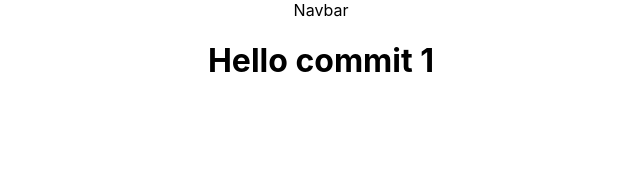
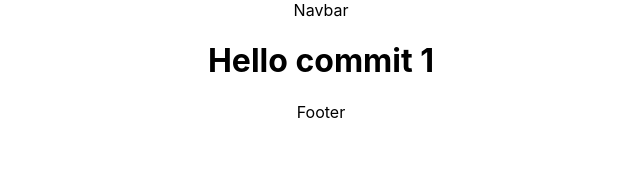
Before and after one commit to radwija/learn-git-demo-react, a React (Create React App) app: page / in a window 1280 px wide. Shown: the top 192 px of the page, without its empty margins (319-959 px from the left). Built offline with nearby package versions, Linux system fonts and the light colour scheme.

Commit message:
creating footer

```diff
--- a/src/App.js
+++ b/src/App.js
@@ -2,12 +2,14 @@ import logo from './logo.svg';
 import './App.css';
 import { HelloWorldComp } from './components/HelloWorldComp';
 import { MyNavbar } from './components/MyNavbar';
+import { Footer } from './components/Footer';
 
 function App() {
   return (
     <div className="App">
-      <MyNavbar/>
+      <MyNavbar />
       <HelloWorldComp />
+      <Footer />
     </div>
   );
 }
--- /dev/null
+++ b/src/components/Footer.js
@@ -0,0 +1,7 @@
+import React from 'react'
+
+export const Footer = () => {
+    return (
+        <div>Footer</div>
+    )
+}
```
